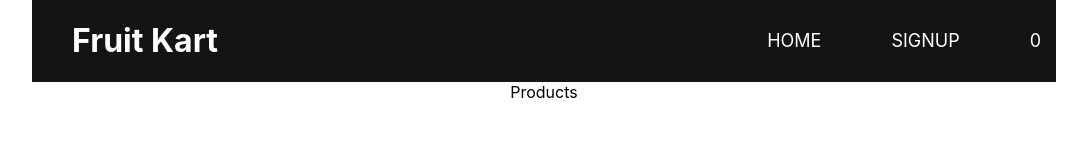
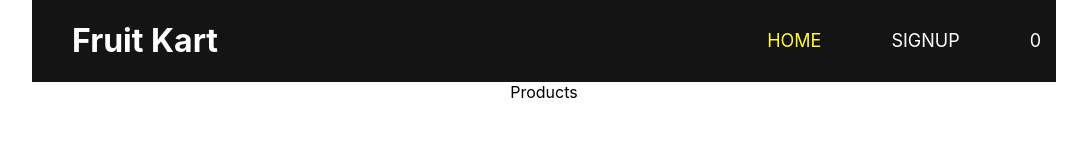
Before and after one commit to shashanknaik808/fruitkart_react_app, a React (Create React App) app in the folder frontend/: page / in a window 1280 px wide. In both pictures the pointer is over the link "HOME". Shown: the top 160 px of the page, without its empty margins (96-1183 px from the left). Built offline with nearby package versions, Linux system fonts and the light colour scheme.

Commit message:
CSS - Style header link anchors on hover

```diff
--- a/frontend/src/components/header/Header.css
+++ b/frontend/src/components/header/Header.css
@@ -32,3 +32,7 @@
     color: white;
     padding: 0px 15px;
 }
+
+.header-links ul li a:hover{
+    color: #fffc3c;
+}
```
